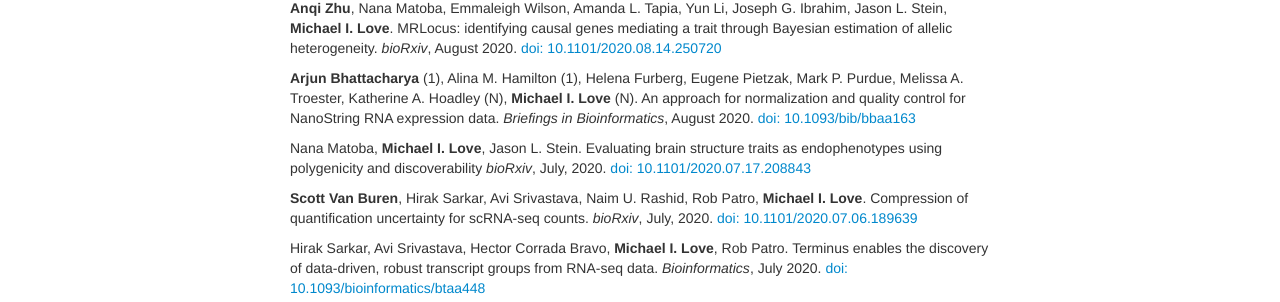
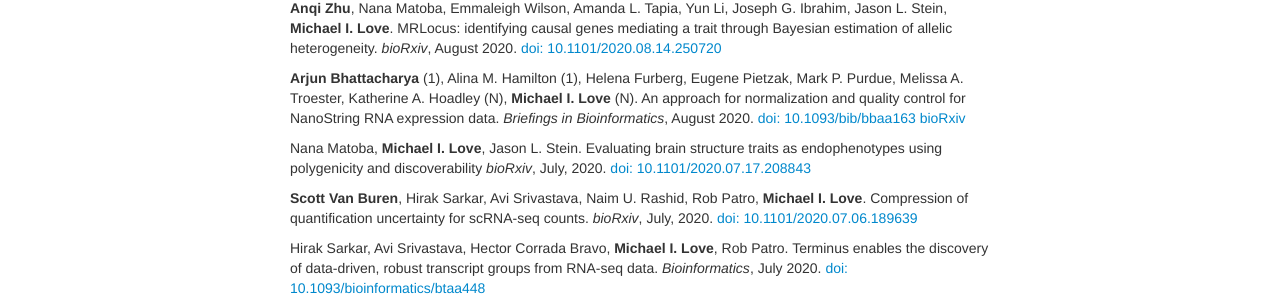
Before and after one commit to mikelove/mikelove.github.io, a Jekyll site: the page built from pages/papers.md, in a window 1280 px wide and 900 px high. Shown: the part 284-586 px from the top of the window. Built offline with Jekyll 4.4.1, drawn with Linux system fonts in a browser that asks for light colours.

Commit message:
add biorxiv

```diff
--- a/pages/papers.md
+++ b/pages/papers.md
@@ -25,6 +25,7 @@ An approach for normalization and quality control for NanoString RNA
 expression data.
 *Briefings in Bioinformatics*, August 2020.
 [doi: 10.1093/bib/bbaa163](https://doi.org/10.1093/bib/bbaa163)
+[bioRxiv](https://doi.org/10.1101/2020.04.08.032490)
 
 Nana Matoba, **Michael I. Love**, Jason L. Stein.
 Evaluating brain structure traits as endophenotypes using polygenicity and discoverability
```
